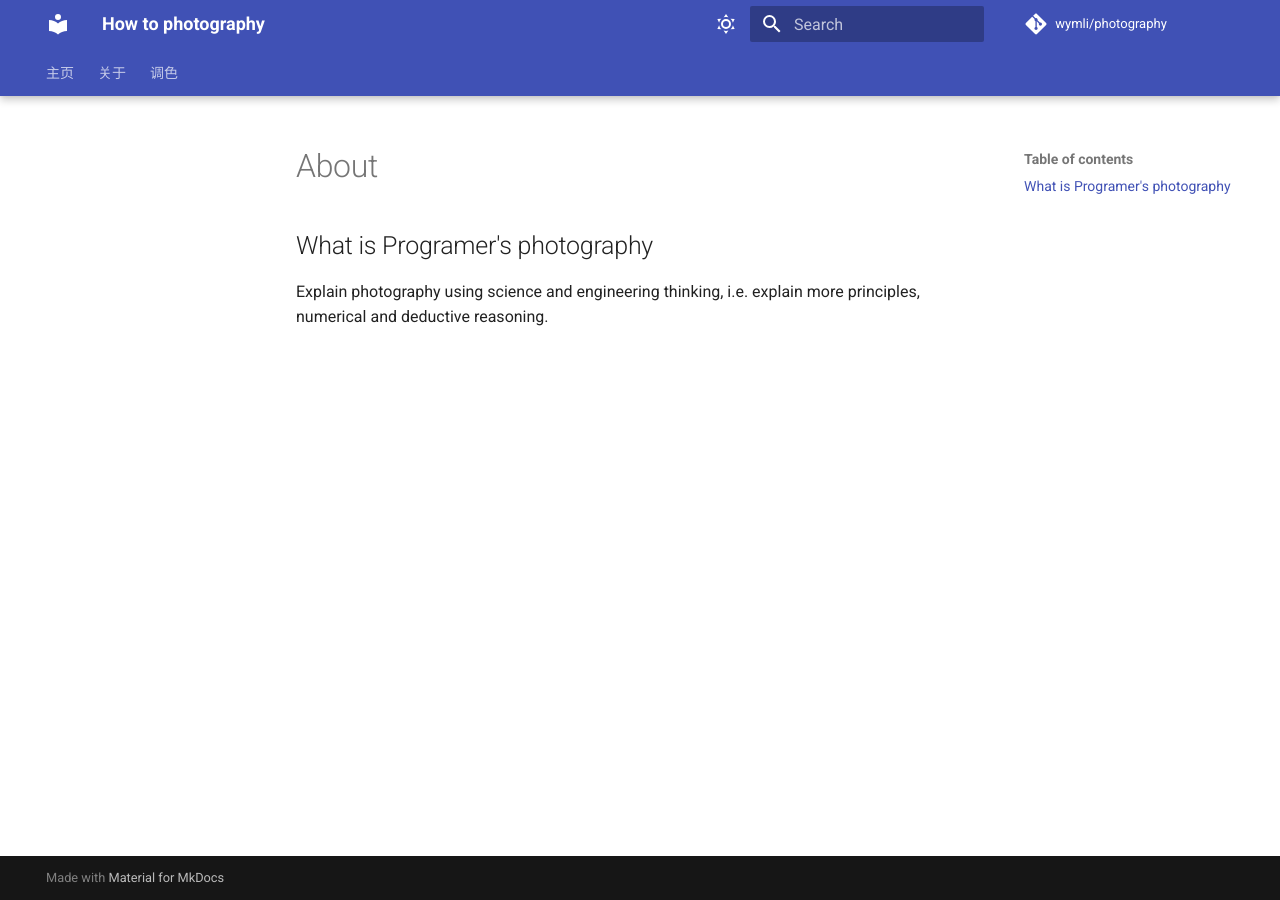
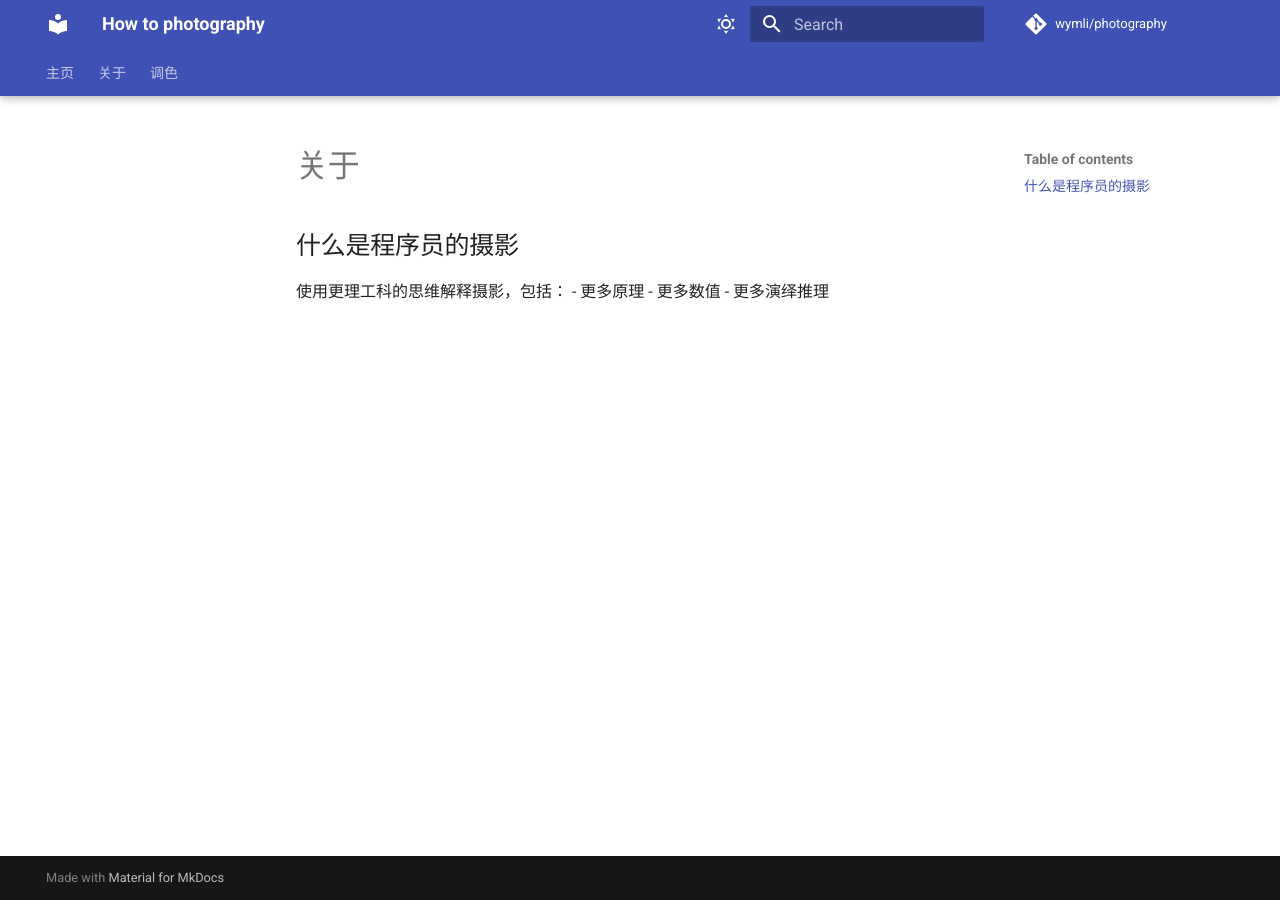
Before and after one commit to wymli/photography, an MkDocs documentation site: the page built from docs/关于.md, in a window 1280 px wide. Built offline with MkDocs 1.6.1 and Material for MkDocs 9.7.7, drawn with Linux system fonts in a browser that asks for light colours; comment, search, counter and statistics services are not loaded.

```diff
--- a/README.md
+++ b/README.md
@@ -1,5 +1,3 @@
 <!-- AUTO COPIED FROM 'docs/README.md', DO NOT EDIT -->
 
-# 程序员摄影指南
-
-asdf
+# 程序员的摄影指南
--- a/docs/主页.md
+++ b/docs/主页.md
@@ -1,3 +1 @@
-# 程序员摄影指南
-
-asdf
+# 程序员的摄影指南
--- a/docs/关于.md
+++ b/docs/关于.md
@@ -1,5 +1,8 @@
-# About
+# 关于
 
-## What is Programer's photography
+## 什么是程序员的摄影
 
-Explain photography using science and engineering thinking, i.e. explain more principles, numerical and deductive reasoning.
+使用更理工科的思维解释摄影，包括：
+- 更多原理
+- 更多数值
+- 更多演绎推理
```
Also changed, not shown: docs/调色/基础.md (+37 -0 lines).
